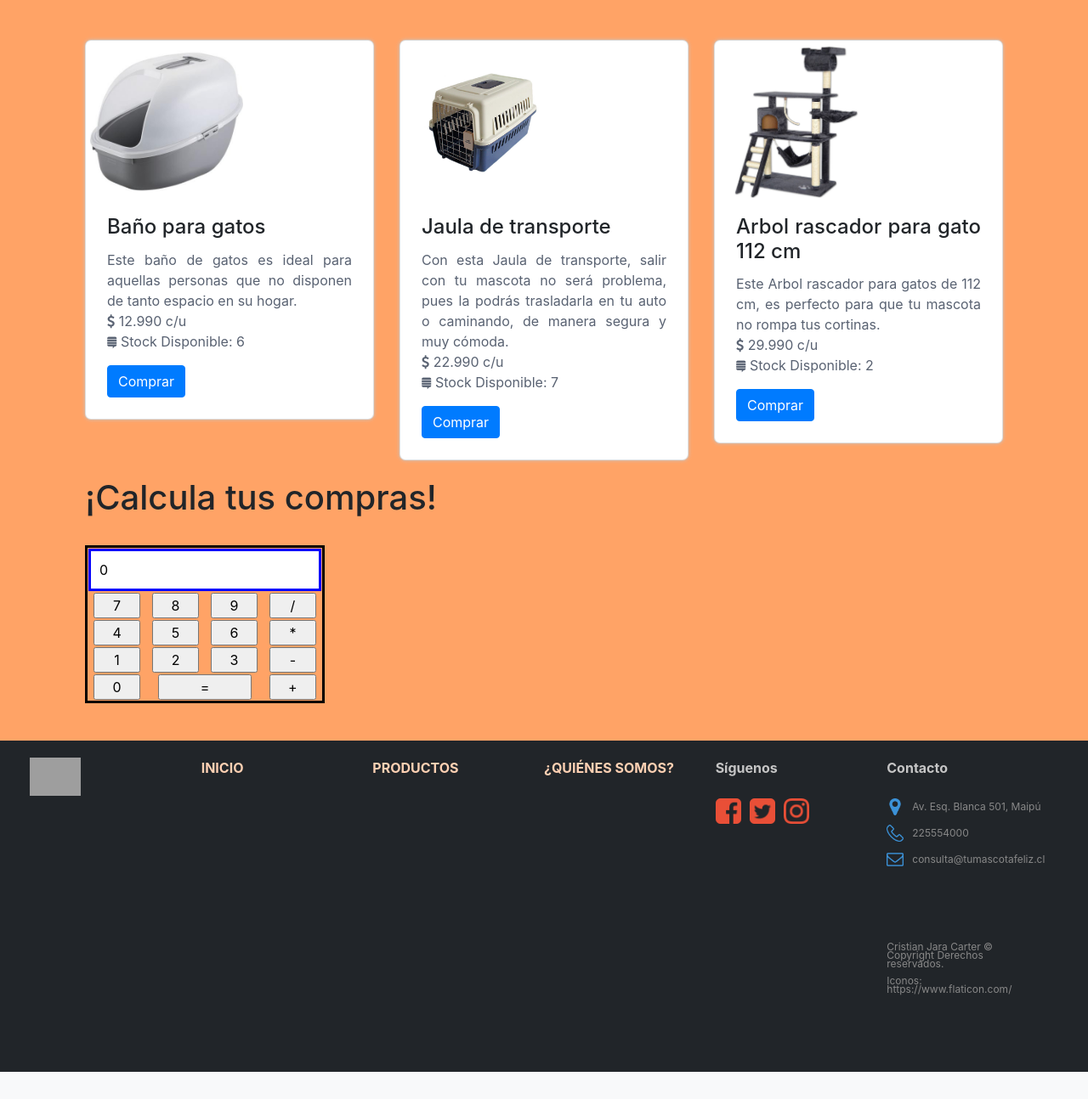
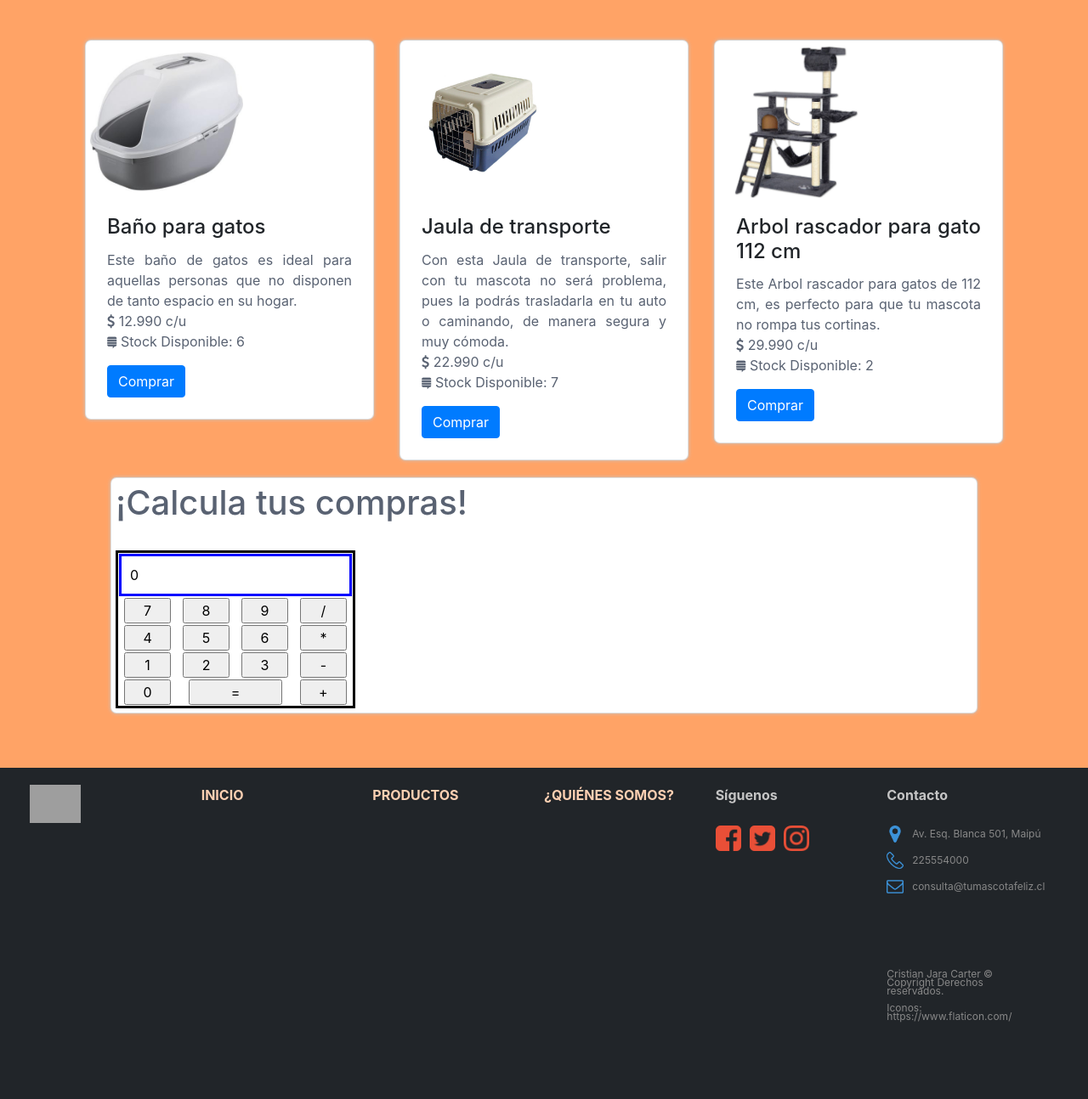
Before and after one commit to crjaracarter/ET_Mascota_Jara_009D, a Django app: page /galeria/ in a window 1280 px wide. Shown: the part 951-2245 px from the top of the page at 85% size. Before the commit the page ends 2213 px from the top, so only its background shows below. Run offline with Django 4.2, Linux system fonts and the light colour scheme; some libraries are stand-ins or nearby versions; grey boxes are pictures that could not be loaded.

Commit message:
Entrega 3: Preparando Backend
V7
-La calculadora de galeria.html se le añadió una tarjeta.
-Errores de escrituras corregidos.

```diff
--- a/ProyectoMascotaFeliz/app/templates/galeria.html
+++ b/ProyectoMascotaFeliz/app/templates/galeria.html
@@ -168,8 +168,12 @@
         </div>
     </div>
 </div>
+<div class="container-fluid">
+  <div class="col-md">
+    <div class="card">
 <h1>¡Calcula tus compras!</h1>
 <br>
+
 <form>
 
   <table style="border: 3px solid #000; text-align:center;">
@@ -290,7 +294,8 @@
   </table>
 
   </form>
-
+  </div>
+</div>
 
 
   <script>
--- a/ProyectoMascotaFeliz/app/templates/registration/login.html
+++ b/ProyectoMascotaFeliz/app/templates/registration/login.html
@@ -78,7 +78,7 @@
             <div class="col-12 col-md-6 offset-md-3">
                 <div class="card">
                     <div class="card-body">
-                        <h2>Ingrese tus datos</h2>
+                        <h2>Ingresa tus datos</h2>
                         <hr>
                         <form action="#" method="POST">
                             {% csrf_token %}
```
